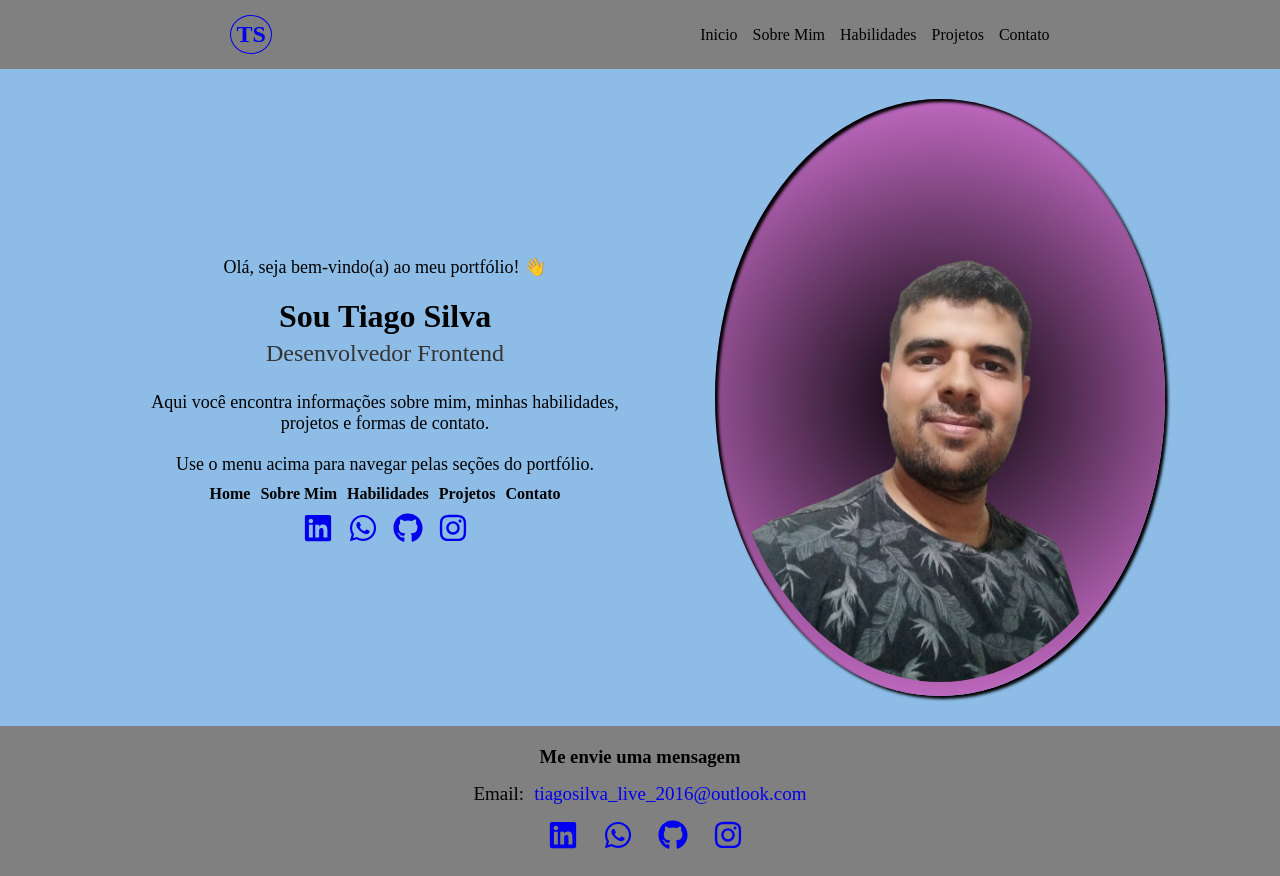
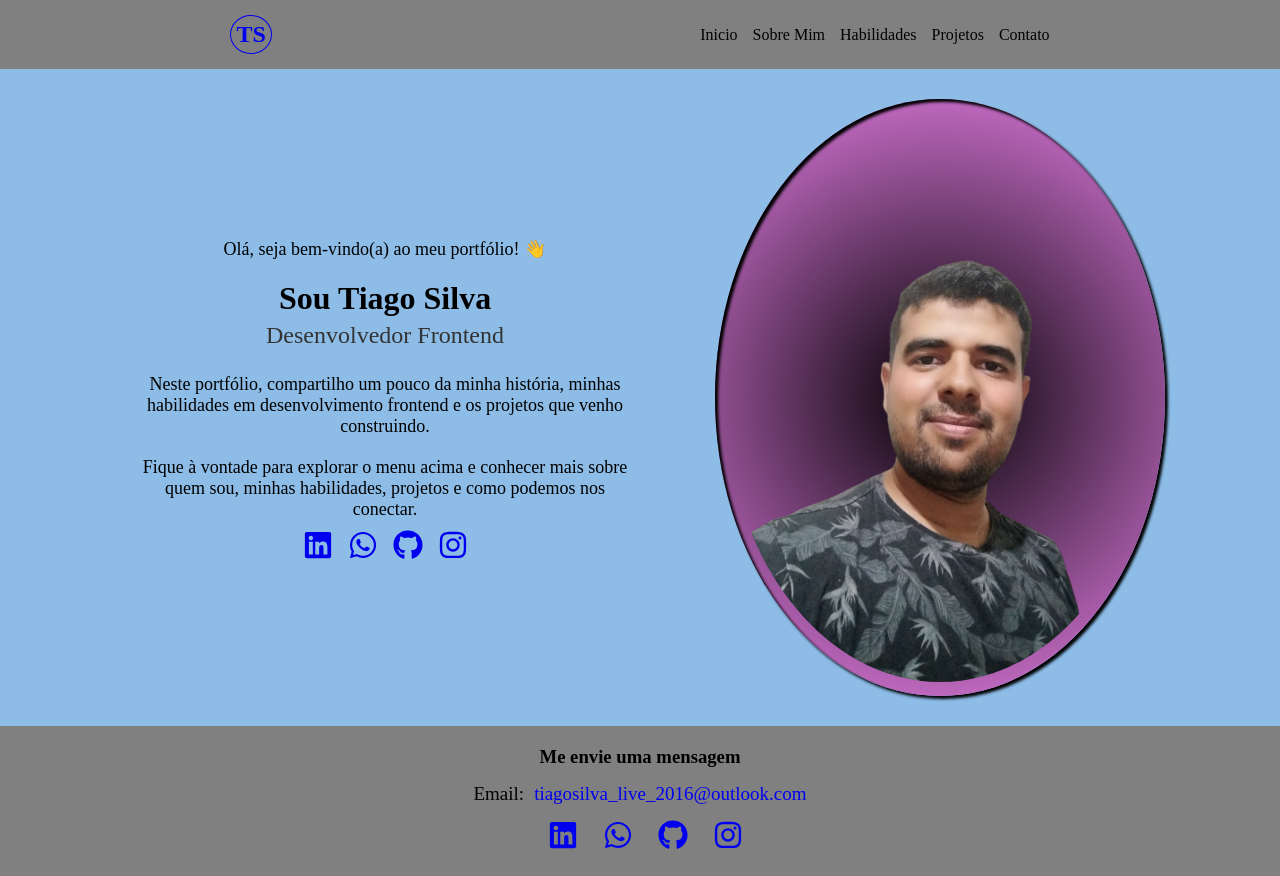
Before and after one commit to Tiago-SilvaRP/Portifolio-React, a React (Vite) app: page / in a window 1280 px wide. Built offline with nearby package versions, Linux system fonts and the light colour scheme.

Commit message:
doc(home): altered text in 'S.TextoHome' the deleted 'ul'; style(home): deleted style 'ul'

```diff
--- a/src/components/home/home.style.tsx
+++ b/src/components/home/home.style.tsx
@@ -55,13 +55,6 @@ export const S = {
         }
     `,
 
-    UlOption: styled.ul`
-        display: flex;
-        font-weight: 600;
-        gap: 10px;
-        margin-bottom: 10px;
-    `,
-
     DivImag: styled.div`
         margin: 30px;
         max-width: 450px;
@@ -82,5 +75,5 @@ export const S = {
         max-width: 100%;
         border-radius: 50%;
         border: solid transparent 10px;
-        `
+        `,
 }
--- a/src/components/home/home.tsx
+++ b/src/components/home/home.tsx
@@ -9,16 +9,8 @@ export const Home = () => {
                 <p>Olá, seja bem-vindo(a) ao meu portfólio! 👋</p>
                 <h1>Sou Tiago Silva</h1>
                 <h2>Desenvolvedor Frontend</h2>
-                <p>Aqui você encontra informações sobre mim, minhas habilidades, projetos e formas de contato.</p>
-                <p>Use o menu acima para navegar pelas seções do portfólio.</p>
-
-                <S.UlOption>
-                    <li>Home</li>
-                    <li>Sobre Mim</li>
-                    <li>Habilidades</li>
-                    <li>Projetos</li>
-                    <li>Contato</li>
-                </S.UlOption>
+                <p>Neste portfólio, compartilho um pouco da minha história, minhas habilidades em desenvolvimento frontend e os projetos que venho construindo.</p>
+                <p>Fique à vontade para explorar o menu acima e conhecer mais sobre quem sou, minhas habilidades, projetos e como podemos nos conectar.</p>
 
                 <ListIcons />
 
```
